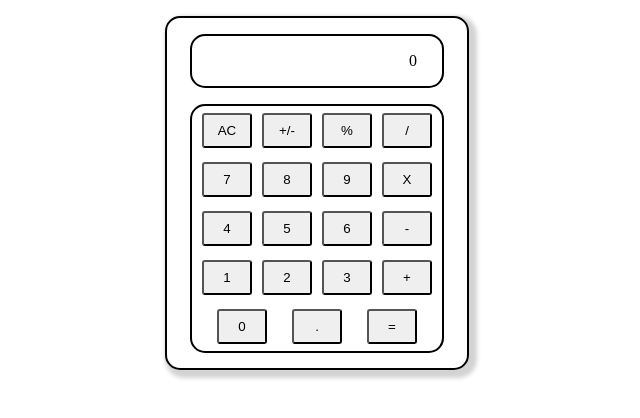
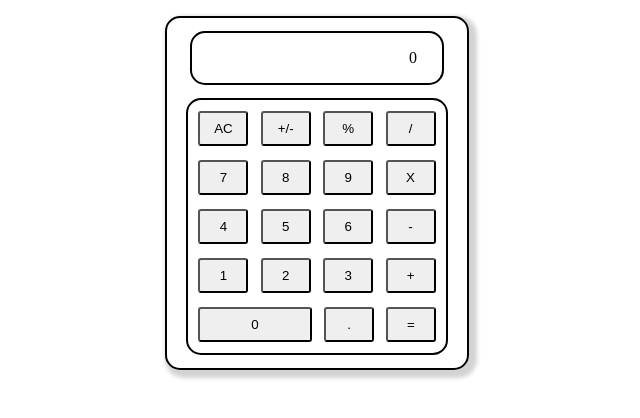
Before and after one commit to bmarkowitz/JS-Calculator, a plain HTML site: page index.html in a window 1280 px wide. Shown: the part 98-516 px from the top of the page, without its empty margins (323-963 px from the left). Drawn offline with Linux system fonts and the light colour scheme.

Commit message:
More CSS tweaks on buttons

```diff
--- a/index.html
+++ b/index.html
@@ -40,7 +40,7 @@
                 <button class="operator" value="+">+</button>
             </div>
             <div class="row" id="5">
-                <button class="number" value="0">0</button>
+                <button class="number-zero" value="0">0</button>
                 <button class="option decimal" value=".">.</button>
                 <button class="equals" value="=">=</button>
             </div>
--- a/styles.css
+++ b/styles.css
@@ -37,6 +37,7 @@ body {
     height: 245px;
     border: 2px solid black;
     border-radius: 15px;
+    padding: 4px;
 
 }
 
@@ -45,10 +46,15 @@ body {
     justify-content: space-evenly;
     align-items: center;
     height: 100px;
+    width: 250px;
 }
 
 .row > div {
     border: 2px solid black;
+}
+
+.number-zero{
+    flex-grow: 2;
 }
 
 .output-box p {
@@ -62,4 +68,5 @@ button {
     height: 35px;
     border-radius: 3px;
     width: 50px;
+    margin: 6px;
 }
```
